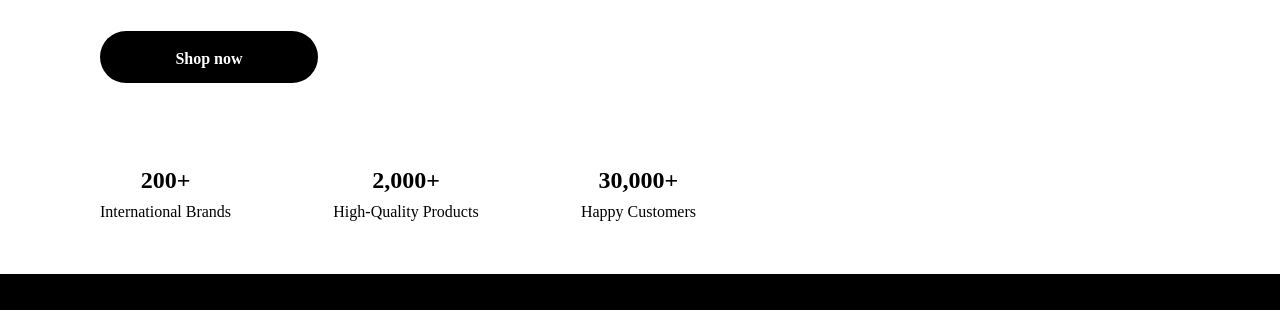
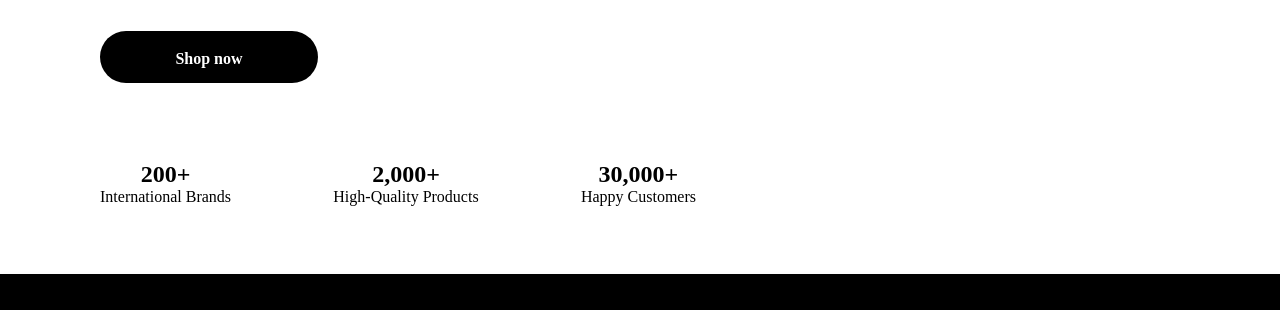
Before and after one commit to MelikeDemiralayy/figma-ecommerce, a plain HTML site: page index.html in a window 1280 px wide. Shown: the part 575-885 px from the top of the page. Drawn offline with Linux system fonts and the light colour scheme.

Commit message:
style fixed

```diff
--- a/styles/dress-style.css
+++ b/styles/dress-style.css
@@ -1,8 +1,8 @@
-body {
+/* body {
     margin: 0;
     padding: 0;
     box-sizing: border-box;
-  }
+  } */
 
   .dress-style {
     width: 1239px;
--- a/styles/navbar.css
+++ b/styles/navbar.css
@@ -1,8 +1,8 @@
-.body{
+/* .body{
     margin: 0;
     padding: 0;
     box-sizing: border-box;
-}
+} */
 
 .header{
     width: 100%;
--- a/styles/new-arrivals.css
+++ b/styles/new-arrivals.css
@@ -1,11 +1,11 @@
-body {
+/* body {
     margin: 0;
     padding: 0;
     background-color:var(--white);
     line-height: 1.6;
     text-align: center;
     box-sizing: border-box;
-  }
+  } */
 
   .container {
     width: 90%;
```
Also changed, not shown: assets/arrow-left.svg (added), assets/arrow-right.svg (added), assets/ok-icon.svg (added).
